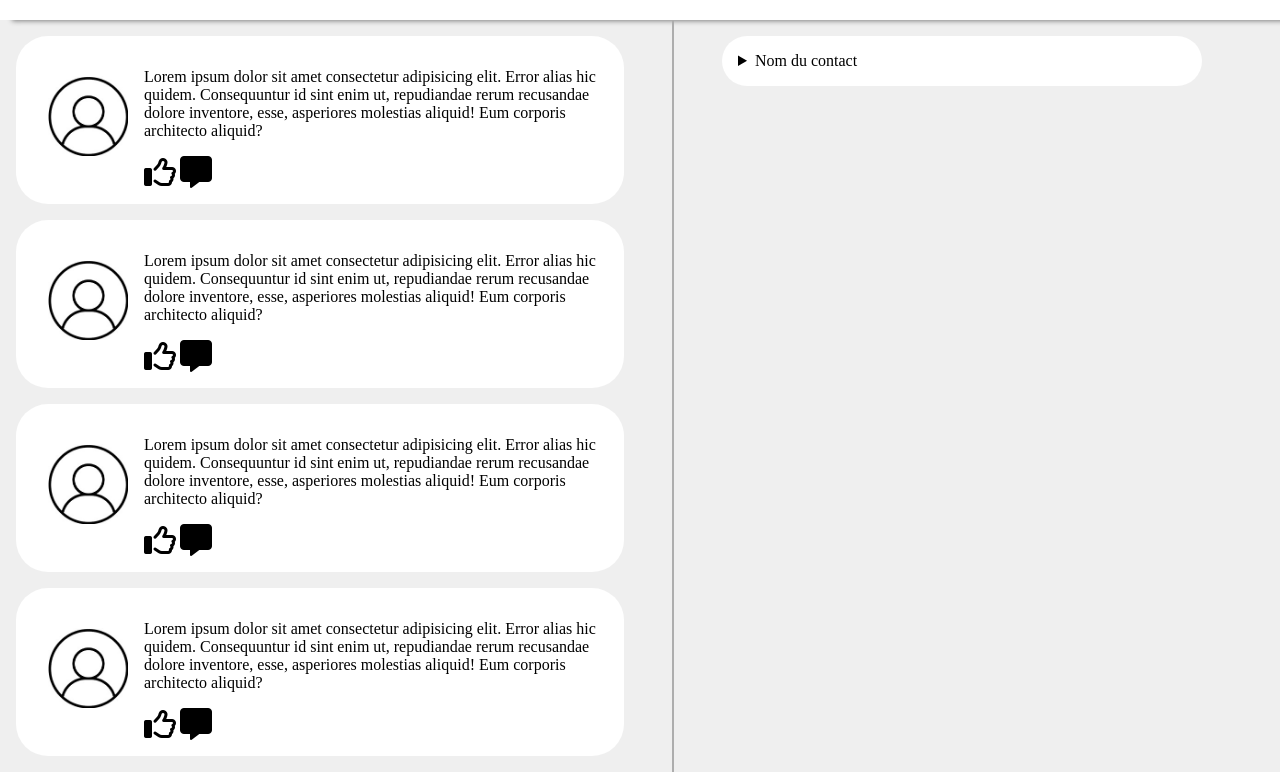
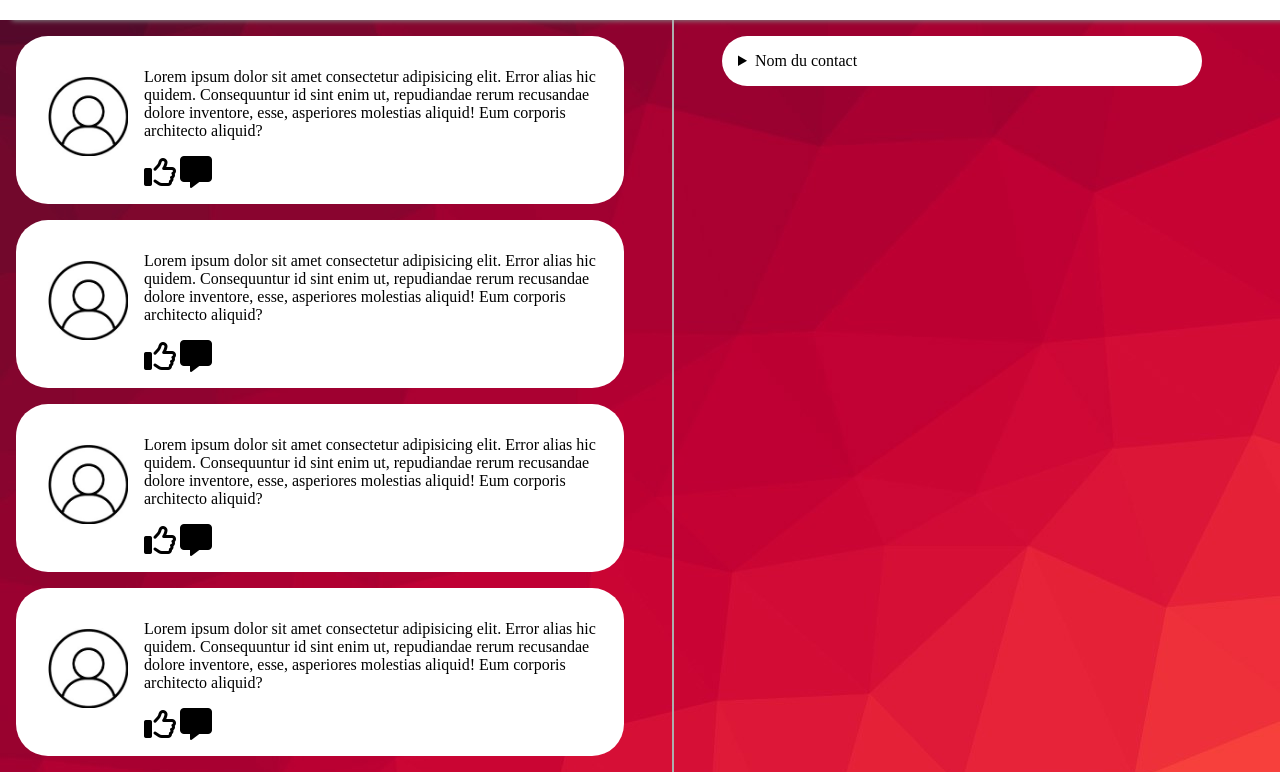
Before and after one commit to Destroyeur6315/Application-ReseauSocial, a plain HTML site: page Code/Code-FrontEnd/Html/asciigram.html in a window 1280 px wide. Shown: the part 79-851 px from the top of the page. Drawn offline with Linux system fonts and the light colour scheme.

Commit message:
modification du powerPoint pour soutenance

```diff
--- a/Code/Code-FrontEnd/Css/asciigram.css
+++ b/Code/Code-FrontEnd/Css/asciigram.css
@@ -1,7 +1,8 @@
 body{
     margin: 0;
     padding: 0;
-    background-color: rgba(238, 238, 238, 0.914);
+    /**background-color: rgba(238, 238, 238, 0.914);*/
+    background-image: url('../Img/backgroundConnection.jpg');
 }
 
 /* nav */
```
Also changed, not shown: Code/CodeJS/Exo.js (renamed from Exo.js), 3 other files.
